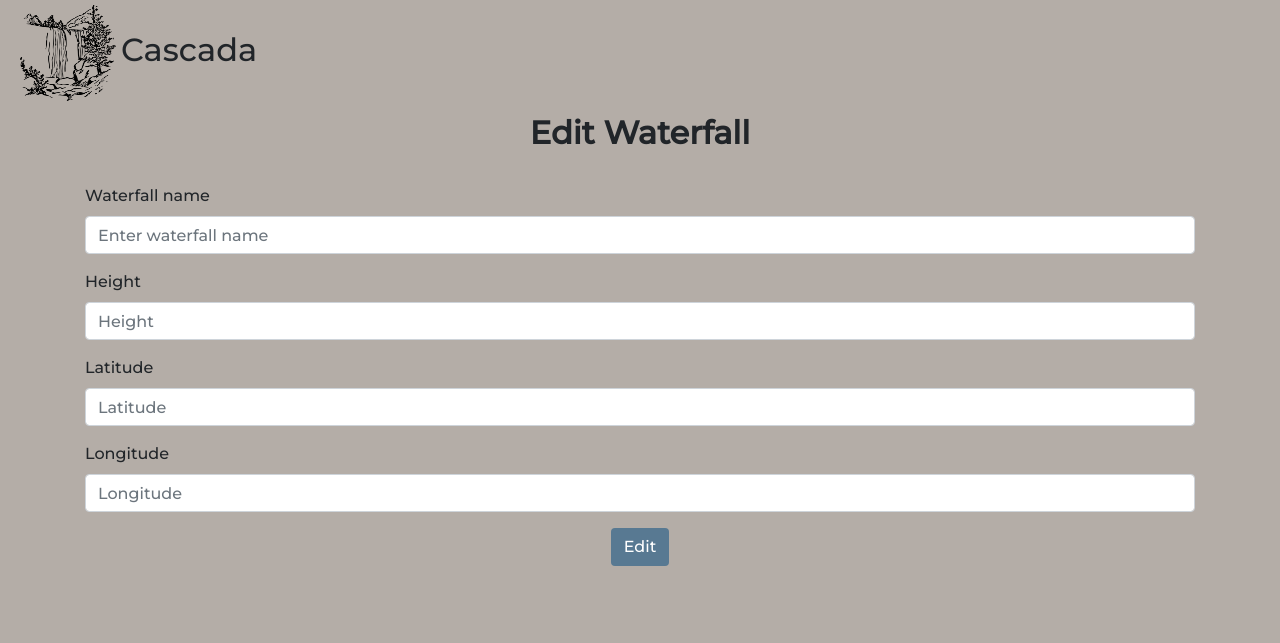
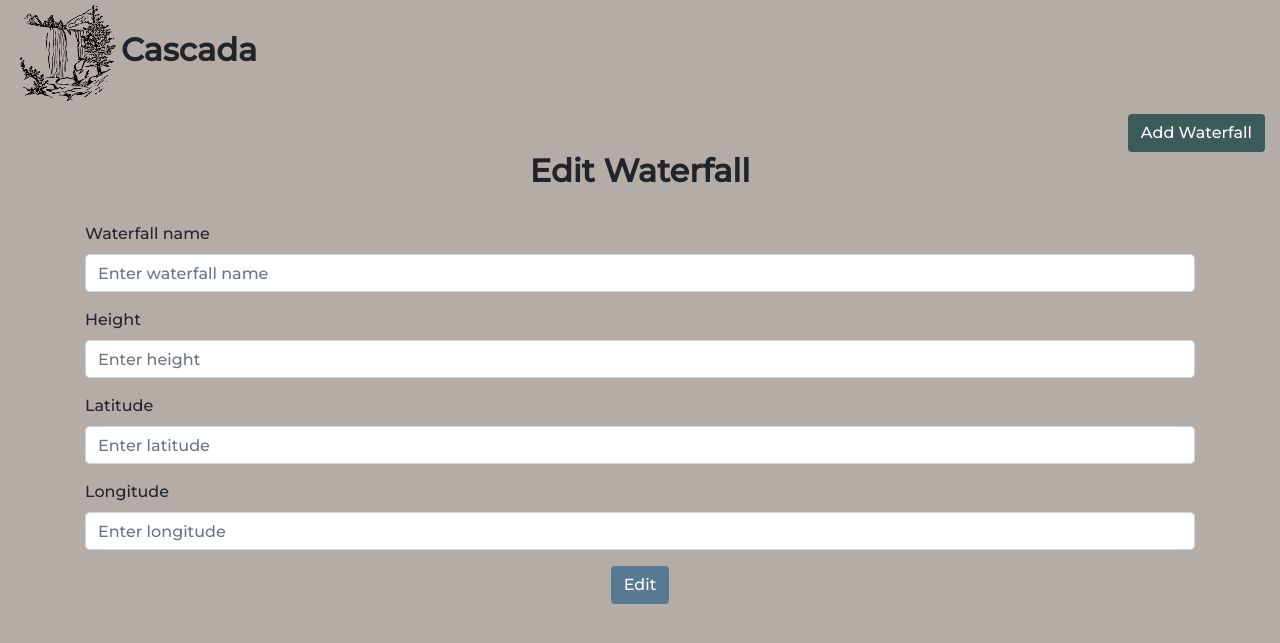
Before and after one commit to phelanjo/cascada-website, a PHP site: page /pages/edit.html in a window 1280 px wide. Shown: the top 643 px of the page. Run offline with PHP 8.4, Linux system fonts and the light colour scheme.

Commit message:
Fix view formatting and add more styling to match homepage

```diff
--- a/css/edit.css
+++ b/css/edit.css
@@ -1,12 +1,21 @@
 #editBody {
   background-color: #B4ADA7;
   font-family: 'Montserrat', sans-serif;
+}
+
+#title {
+  font-weight: 1000;
 }
 
 #pine {
   height: 3em;
   width: 3em;
   margin: 5px;
+}
+
+#add {
+  background-color: #3C5B59;
+  color: #fff
 }
 
 #editFormTitle {
--- a/pages/edit.html
+++ b/pages/edit.html
@@ -3,11 +3,12 @@
 <head>
   <meta charset="UTF-8">
   <meta name="viewport" content="width=device-width, initial-scale=1.0">
-  <title>Add Waterfall</title>
+  <title>Edit Waterfall</title>
 
   <link rel="stylesheet" type="text/css" href="../css/edit.css"/>
   <link rel="stylesheet" href="https://stackpath.bootstrapcdn.com/bootstrap/4.5.0/css/bootstrap.min.css" integrity="sha384-9aIt2nRpC12Uk9gS9baDl411NQApFmC26EwAOH8WgZl5MYYxFfc+NcPb1dKGj7Sk" crossorigin="anonymous">
   <link href="https://fonts.googleapis.com/css2?family=Montserrat:wght@500&display=swap" rel="stylesheet">
+  <script src="https://ajax.googleapis.com/ajax/libs/jquery/3.5.1/jquery.min.js"></script>
 </head>
 <body id=editBody>
 
@@ -15,6 +16,9 @@
     <div class="page-header">
       <div align="left">
         <h2 id="title"><img id="pine" src="../resources/waterfall.png" alt="pine.png"/>Cascada</h2>
+      </div>
+      <div align="right">
+        <a href="./add.html" class="btn" id="add">Add Waterfall</a>
       </div>
     </div>
   </div>
@@ -26,18 +30,19 @@
       <div class="form-group text-left">
         <label for="name">Waterfall name</label>
         <input type="text" class="form-control" id="name" placeholder="Enter waterfall name" autocomplete="off">
+
       </div>
       <div class="form-group text-left">
         <label for="height">Height</label>
-        <input type="text" class="form-control" id="height" placeholder="Height" autocomplete="off">
+        <input type="text" class="form-control" id="height" placeholder="Enter height" autocomplete="off">
       </div>
       <div class="form-group text-left">
         <label for="lat">Latitude</label>
-        <input type="text" class="form-control" id="lat" placeholder="Latitude" autocomplete="off">
+        <input type="text" class="form-control" id="lat" placeholder="Enter latitude" autocomplete="off">
       </div>
       <div class="form-group text-left">
         <label for="long">Longitude</label>
-        <input type="text" class="form-control" id="long" placeholder="Longitude" autocomplete="off">
+        <input type="text" class="form-control" id="long" placeholder="Enter longitude" autocomplete="off">
       </div>
       <div align="center">
         <a href="../index.html" class="btn" id="editButton" align=center>Edit</a>
@@ -45,7 +50,6 @@
     </form>
   </div>
 
-  <script src="https://code.jquery.com/jquery-3.5.1.slim.min.js" integrity="sha384-DfXdz2htPH0lsSSs5nCTpuj/zy4C+OGpamoFVy38MVBnE+IbbVYUew+OrCXaRkfj" crossorigin="anonymous"></script>
   <script src="https://cdn.jsdelivr.net/npm/popper.js@1.16.0/dist/umd/popper.min.js" integrity="sha384-Q6E9RHvbIyZFJoft+2mJbHaEWldlvI9IOYy5n3zV9zzTtmI3UksdQRVvoxMfooAo" crossorigin="anonymous"></script>
   <script src="https://stackpath.bootstrapcdn.com/bootstrap/4.5.0/js/bootstrap.min.js" integrity="sha384-OgVRvuATP1z7JjHLkuOU7Xw704+h835Lr+6QL9UvYjZE3Ipu6Tp75j7Bh/kR0JKI" crossorigin="anonymous"></script>
 </body>
```
